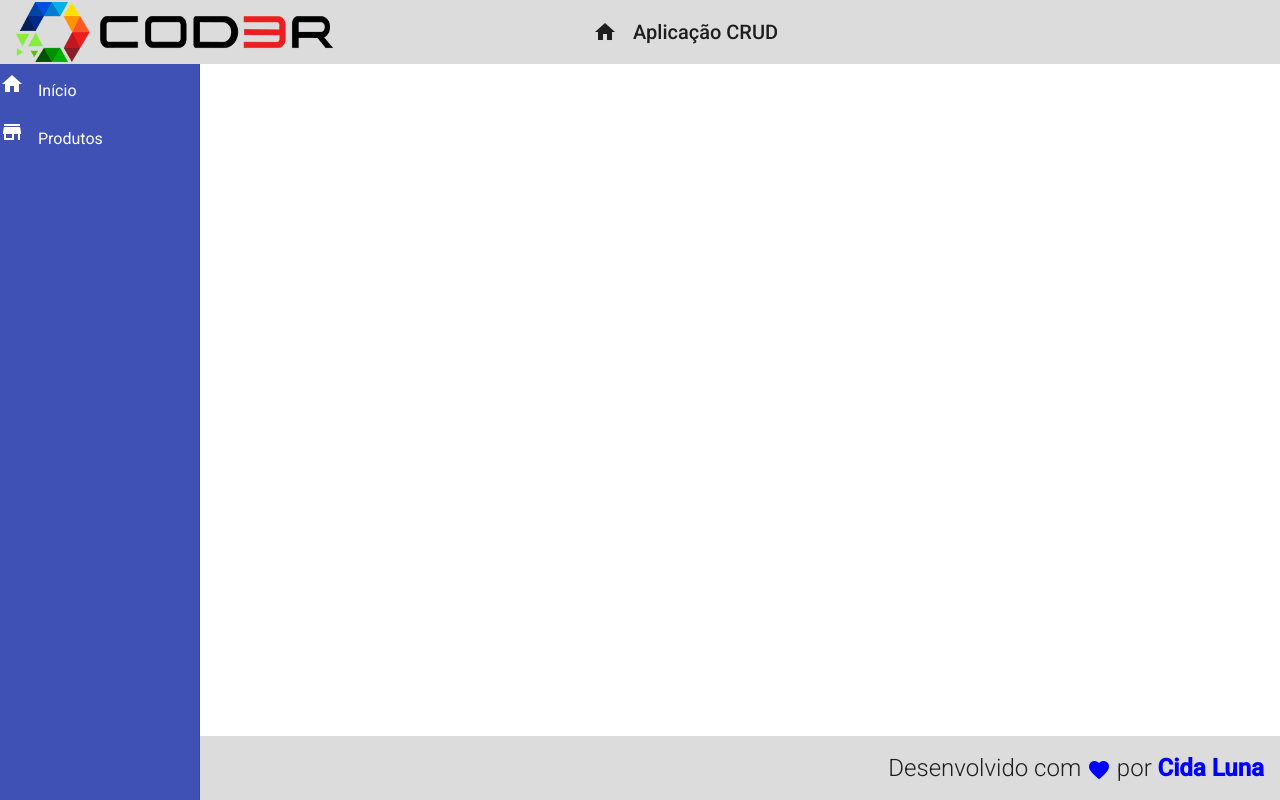
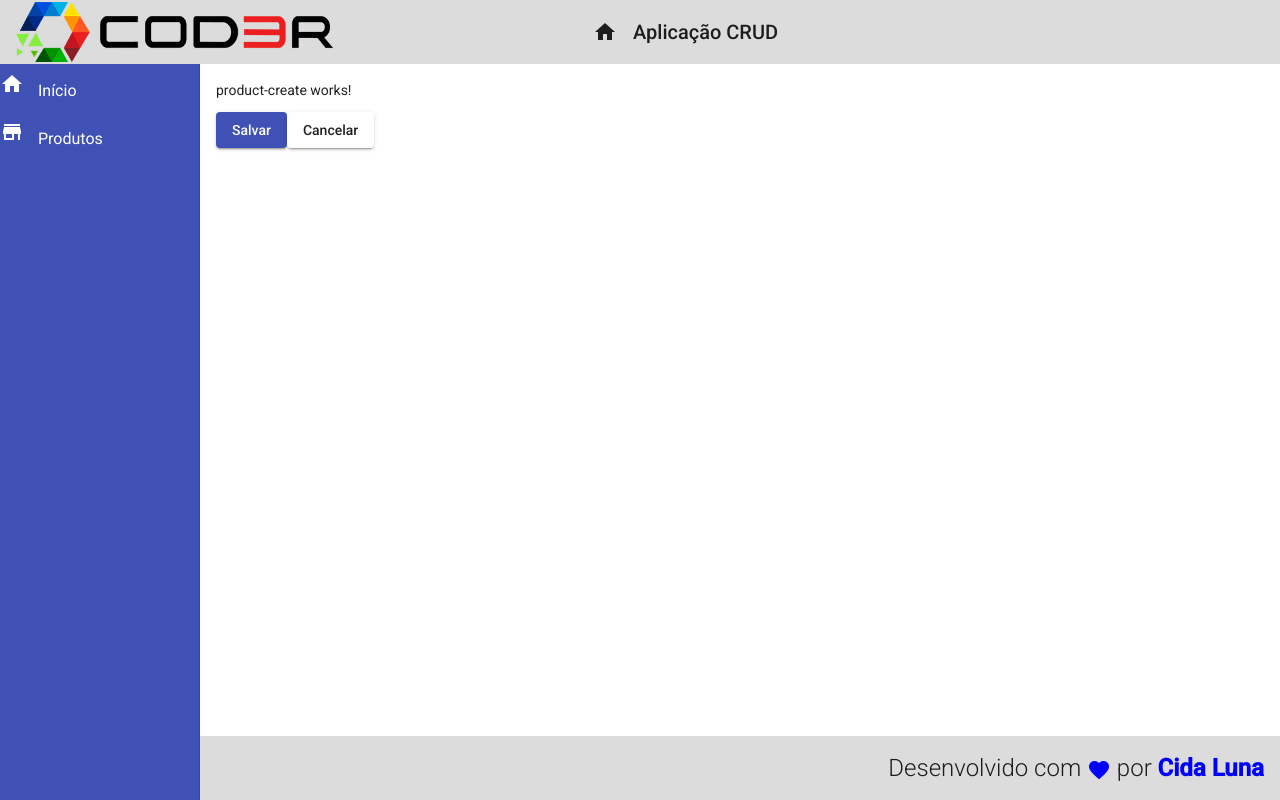
Before and after one commit to cidaluna/angular-crud-cod3r, an Angular app in the folder frontend/: page /products/create in a window 1280 px wide. Before the commit this address led to /. Built offline with nearby package versions, Linux system fonts and the light colour scheme.

Commit message:
criando métodos no service, separando responsabilidades

```diff
--- a/frontend/src/app/app-routing.module.ts
+++ b/frontend/src/app/app-routing.module.ts
@@ -3,6 +3,7 @@
 
 import {HomeComponent} from './views/home/home.component';
 import {ProductCrudComponent} from './views/product-crud/product-crud.component';
+import { ProductCreateComponent } from './components/product/product-create/product-create.component';
 
 const routes: Routes = [
   {
@@ -12,6 +13,10 @@
   {
   path : "products",
   component: ProductCrudComponent
+  },
+  {
+  path : "products/create",
+  component: ProductCreateComponent
   }
 ];
 
--- a/frontend/src/app/app.module.ts
+++ b/frontend/src/app/app.module.ts
@@ -12,16 +12,19 @@
 
 import { MatSidenavModule} from '@angular/material/sidenav';
 import { MatCardModule} from '@angular/material/card';
+import { MatButtonModule} from '@angular/material/button';
+import { MatSnackBarModule} from '@angular/material/snack-bar';
 import { MatListModule} from '@angular/material/list';
 import { HomeComponent } from './views/home/home.component';
 import { ProductCrudComponent } from './views/product-crud/product-crud.component';
+import { ProductCreateComponent } from './components/product/product-create/product-create.component';
 
 @NgModule({
   declarations: [
     AppComponent,
     HeaderComponent,
     FooterComponent,
-    NavComponent, HomeComponent, ProductCrudComponent
+    NavComponent, HomeComponent, ProductCrudComponent, ProductCreateComponent
   ],
   imports: [
     BrowserModule,
@@ -30,7 +33,9 @@
     MatToolbarModule,
     MatListModule,
     MatSidenavModule,
-    MatCardModule
+    MatCardModule,
+    MatButtonModule,
+    MatSnackBarModule
   ],
   providers: [],
   bootstrap: [AppComponent],
--- /dev/null
+++ b/frontend/src/app/components/product/product-create/product-create.component.html
@@ -0,0 +1,9 @@
+<p>product-create works!</p>
+
+<button mat-raised-button (click)="createProduct()" color="primary">
+    Salvar
+</button>
+
+<button mat-raised-button (click)="cancelProduct()">
+    Cancelar
+</button>
--- /dev/null
+++ b/frontend/src/app/components/product/product-create/product-create.component.ts
@@ -0,0 +1,29 @@
+import { Component, OnInit } from '@angular/core';
+import { ProductService } from '../product.service';
+import { Router } from '@angular/router';
+
+@Component({
+  selector: 'app-product-create',
+  templateUrl: './product-create.component.html',
+  styleUrls: ['./product-create.component.css']
+})
+export class ProductCreateComponent implements OnInit {
+
+  constructor(private productService: ProductService,
+    private router: Router) { }
+
+  ngOnInit(): void {
+
+  }
+
+  createProduct(): void{
+    this.productService.showMessage('Produto criado!');
+  }
+
+  cancelProduct(): void{
+    this.router.navigate(['/products']);
+  }
+
+
+
+}
--- /dev/null
+++ b/frontend/src/app/components/product/product.model.ts
@@ -0,0 +1,6 @@
+
+export interface Product{
+    id?: number
+    name: string
+    price: number
+}
--- /dev/null
+++ b/frontend/src/app/components/product/product.service.ts
@@ -0,0 +1,21 @@
+import { Injectable } from '@angular/core';
+import { MatSnackBar } from '@angular/material/snack-bar';
+
+
+@Injectable({
+  providedIn: 'root'
+})
+export class ProductService {
+
+  constructor(private snackBar: MatSnackBar) { }
+
+
+  showMessage(msg: string): void{
+    this.snackBar.open(msg, ' X ', {
+      duration: 3000,
+      horizontalPosition: "right",
+      verticalPosition: "top"
+    })
+  }
+
+}
--- a/frontend/src/app/views/product-crud/product-crud.component.html
+++ b/frontend/src/app/views/product-crud/product-crud.component.html
@@ -1 +1,3 @@
-<p>product-crud works!</p>
+<button mat-raised-button (click)="navigateToProductCreate()">
+    Novo Produto
+</button>
--- a/frontend/src/app/views/product-crud/product-crud.component.ts
+++ b/frontend/src/app/views/product-crud/product-crud.component.ts
@@ -1,4 +1,5 @@
 import { Component, OnInit } from '@angular/core';
+import { Router } from '@angular/router';
 
 @Component({
   selector: 'app-product-crud',
@@ -7,9 +8,13 @@
 })
 export class ProductCrudComponent implements OnInit {
 
-  constructor() { }
+  constructor(private router: Router) { }
 
   ngOnInit(): void {
   }
 
+  navigateToProductCreate(): void {
+    this.router.navigate(['/products/create']);
+  }
+
 }
```
Also changed, not shown: frontend/src/app/components/product/product-create/product-create.component.css (added).
